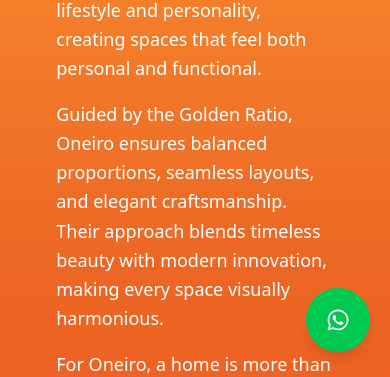
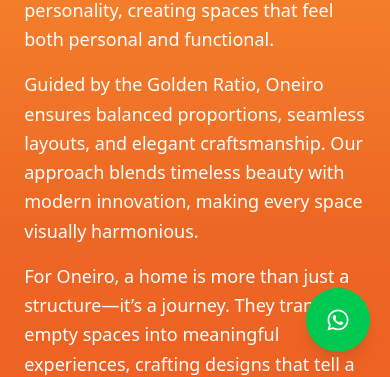
Before and after one commit to Fica-Web/oneiroInteriors, a React (Vite) app in the folder frontend/: page / in a window 390 px wide. Shown: the part 472-849 px from the top of the page. Built offline with nearby package versions, Linux system fonts and the light colour scheme; no server answers.

Commit message:
ScrollToTop in HomeLayout

```diff
--- /dev/null
+++ b/frontend/src/components/shared/ScrollToTop.jsx
@@ -0,0 +1,14 @@
+import React, { useEffect } from 'react';
+import { useLocation } from 'react-router-dom';
+
+const ScrollToTop = () => {
+    const { pathname } = useLocation();
+
+    useEffect(() => {
+        window.scrollTo(0, 0);
+    }, [pathname]);
+
+    return null;
+};
+
+export default ScrollToTop;
--- a/frontend/src/components/user/HomePage/BrandsWeWorkWith.jsx
+++ b/frontend/src/components/user/HomePage/BrandsWeWorkWith.jsx
@@ -32,7 +32,7 @@
 
     return (
         <div className="w-full overflow-hidden bg-white py-10">
-            <h2 className="sm:text-5xl text-4xl text-center mb-14 ackeler-a">Brands We Work With</h2>
+            <h2 className="sm:text-5xl text-3xl text-center mb-14 ackeler-a">Brands We Work With</h2>
             <div className="relative flex items-center">
                 <div ref={scrollRef} className="flex whitespace-nowrap animate-scroll">
                     {brands.concat(brands).map((brand, index) => (
--- a/frontend/src/components/user/HomePage/Hero.jsx
+++ b/frontend/src/components/user/HomePage/Hero.jsx
@@ -12,7 +12,7 @@
         <div className="w-full bg-gradient-to-b from-secondary via-ternary to-primary mb-32">
             <div
                 ref={ref}
-                className="w-11/12 mx-auto lg:py-28 py-20  text-white p-10 rounded-lg"
+                className="w-11/12 mx-auto lg:py-28 py-20  text-white sm:p-10 p-2 rounded-lg"
             >
                 {/* Headline - Mobile */}
                 <motion.h1
@@ -75,7 +75,7 @@
                             Oneiro believes a home should reflect its owners. Every design is tailored to match each client’s lifestyle and personality, creating spaces that feel both personal and functional.
                         </p>
                         <p className="text-white text-lg leading-relaxed">
-                            Guided by the Golden Ratio, Oneiro ensures balanced proportions, seamless layouts, and elegant craftsmanship. Their approach blends timeless beauty with modern innovation, making every space visually harmonious.
+                            Guided by the Golden Ratio, Oneiro ensures balanced proportions, seamless layouts, and elegant craftsmanship. Our approach blends timeless beauty with modern innovation, making every space visually harmonious.
                         </p>
                         <p className="text-white text-lg leading-relaxed">
                             For Oneiro, a home is more than just a structure—it’s a journey. They transform empty spaces into meaningful experiences, crafting designs that tell a story and bring dreams to life.
--- a/frontend/src/layoutes/HomeLayout.jsx
+++ b/frontend/src/layoutes/HomeLayout.jsx
@@ -3,6 +3,7 @@
 import { Outlet } from 'react-router-dom';
 import { fetchCompanyInfoApi } from '../utils/api/adminApi';
 import { set_company_info } from '../redux/slices/companySlice';
+import ScrollToTop from '../components/shared/ScrollToTop';
 import Navbar from '../components/shared/Navbar';
 import Footer from '../components/shared/Footer';
 import WhatsAppButton from '../components/shared/WhatsappButton';
@@ -27,6 +28,7 @@
 
     return (
         <>
+            <ScrollToTop />
             <Navbar />
             <WhatsAppButton />
             <Outlet />
```
